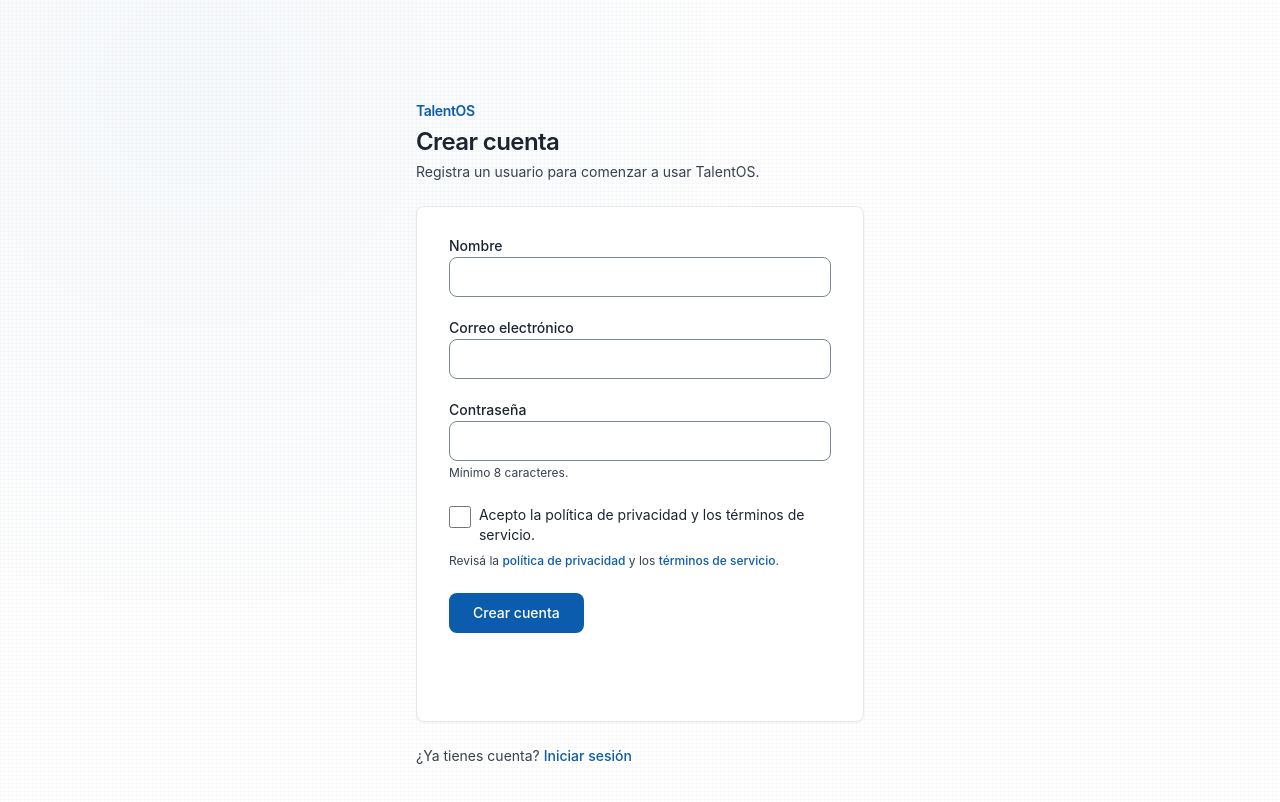
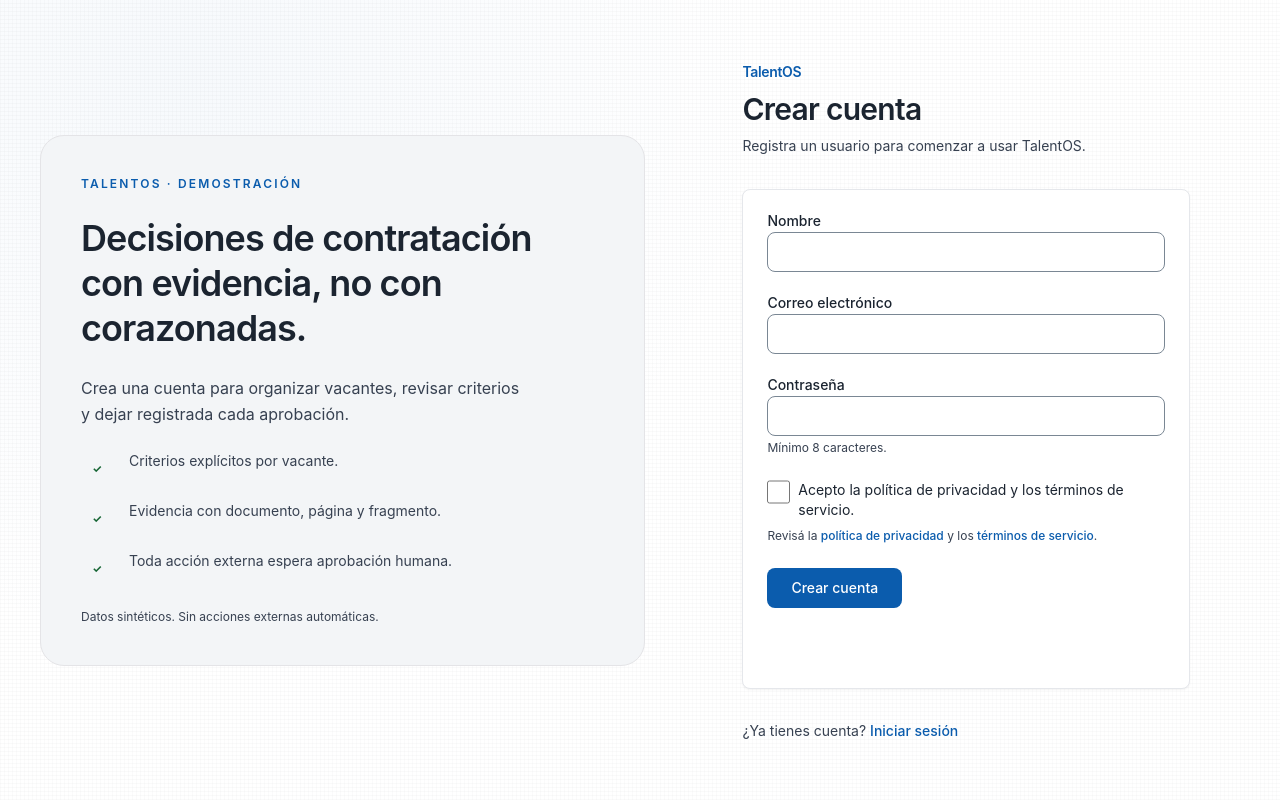
Before and after one commit to NachoLedesma33/talentOS, a Next.js app in the folder apps/web/: page /register in a window 1280 px wide. Shown: the top 802 px of the page. Built offline with nearby package versions, Linux system fonts and the light colour scheme; no server answers.

Commit message:
feat(web): add brand panels to auth pages

```diff
--- a/apps/web/src/app/login/page.tsx
+++ b/apps/web/src/app/login/page.tsx
@@ -8,20 +8,63 @@ export const metadata: Metadata = {
   description: "Accede a tu cuenta de TalentOS para gestionar tus organizaciones.",
 };
 
+const highlights = [
+  "Una vista por decisión del reclutador.",
+  "Evidencia y brechas visibles sin abrir el CV completo.",
+  "Aprobaciones con actor y consecuencia claros.",
+];
+
 export default function LoginPage() {
   return (
-    <main className="flex min-h-screen items-center justify-center px-4 py-10">
-      <div className="w-full max-w-md space-y-4">
-        <div className="space-y-1">
+    <div className="grid min-h-[calc(100vh-4rem)] items-center gap-12 lg:grid-cols-[1.05fr_0.95fr]">
+      <section
+        aria-labelledby="login-intro-heading"
+        className="relative hidden overflow-hidden rounded-3xl border border-border-subtle bg-surface-muted p-10 lg:block"
+      >
+        <span aria-hidden="true" className="absolute -right-12 -top-12 h-44 w-44 rounded-full bg-accent/10" />
+        <span aria-hidden="true" className="absolute -bottom-16 -left-10 h-40 w-40 rounded-full bg-success/10" />
+        <div className="relative space-y-6">
+          <p className="text-xs font-semibold uppercase tracking-[0.18em] text-accent">
+            TalentOS · Espacio de trabajo
+          </p>
+          <h2 id="login-intro-heading" className="max-w-lg text-4xl font-semibold leading-tight tracking-tight">
+            Tu proceso de selección, trazable de principio a fin.
+          </h2>
+          <p className="max-w-md text-base leading-relaxed text-text-muted">
+            Accede a tus organizaciones para revisar postulaciones, evidencia y aprobaciones pendientes.
+          </p>
+          <ul className="space-y-3">
+            {highlights.map((item) => (
+              <li key={item} className="flex items-start gap-3 text-sm text-text-muted">
+                <span
+                  aria-hidden="true"
+                  className="mt-0.5 grid h-5 w-5 shrink-0 place-items-center rounded-full bg-success/10 text-[11px] font-bold text-success"
+                >
+                  ✓
+                </span>
+                {item}
+              </li>
+            ))}
+          </ul>
+          <p className="text-xs text-text-muted">
+            La sesión y los permisos los valida el servidor.
+          </p>
+        </div>
+      </section>
+
+      <section aria-labelledby="login-heading" className="mx-auto w-full max-w-md space-y-5">
+        <div className="space-y-2">
           <Link href="/" className="text-sm font-semibold tracking-tight">
             TalentOS
           </Link>
-          <h1 className="text-2xl font-semibold tracking-tight">Iniciar sesión</h1>
-          <p className="text-sm text-text-muted">
+          <h1 id="login-heading" className="text-3xl font-semibold tracking-tight">
+            Iniciar sesión
+          </h1>
+          <p className="text-sm leading-relaxed text-text-muted">
             Accede con tu cuenta para gestionar tus organizaciones.
           </p>
         </div>
-        <Card className="p-5">
+        <Card className="p-6">
           <LoginForm />
         </Card>
         <p className="text-sm text-text-muted">
@@ -36,7 +79,7 @@ export default function LoginPage() {
             Crear cuenta
           </Link>
         </p>
-      </div>
-    </main>
+      </section>
+    </div>
   );
 }
--- a/apps/web/src/app/register/page.tsx
+++ b/apps/web/src/app/register/page.tsx
@@ -8,20 +8,63 @@ export const metadata: Metadata = {
   description: "Registra un usuario para comenzar a usar TalentOS.",
 };
 
+const highlights = [
+  "Criterios explícitos por vacante.",
+  "Evidencia con documento, página y fragmento.",
+  "Toda acción externa espera aprobación humana.",
+];
+
 export default function RegisterPage() {
   return (
-    <main className="flex min-h-screen items-center justify-center px-4 py-10">
-      <div className="w-full max-w-md space-y-4">
-        <div className="space-y-1">
+    <div className="grid min-h-[calc(100vh-4rem)] items-center gap-12 lg:grid-cols-[1.05fr_0.95fr]">
+      <section
+        aria-labelledby="register-intro-heading"
+        className="relative hidden overflow-hidden rounded-3xl border border-border-subtle bg-surface-muted p-10 lg:block"
+      >
+        <span aria-hidden="true" className="absolute -right-12 -top-12 h-44 w-44 rounded-full bg-accent/10" />
+        <span aria-hidden="true" className="absolute -bottom-16 -left-10 h-40 w-40 rounded-full bg-success/10" />
+        <div className="relative space-y-6">
+          <p className="text-xs font-semibold uppercase tracking-[0.18em] text-accent">
+            TalentOS · Demostración
+          </p>
+          <h2 id="register-intro-heading" className="max-w-lg text-4xl font-semibold leading-tight tracking-tight">
+            Decisiones de contratación con evidencia, no con corazonadas.
+          </h2>
+          <p className="max-w-md text-base leading-relaxed text-text-muted">
+            Crea una cuenta para organizar vacantes, revisar criterios y dejar registrada cada aprobación.
+          </p>
+          <ul className="space-y-3">
+            {highlights.map((item) => (
+              <li key={item} className="flex items-start gap-3 text-sm text-text-muted">
+                <span
+                  aria-hidden="true"
+                  className="mt-0.5 grid h-5 w-5 shrink-0 place-items-center rounded-full bg-success/10 text-[11px] font-bold text-success"
+                >
+                  ✓
+                </span>
+                {item}
+              </li>
+            ))}
+          </ul>
+          <p className="text-xs text-text-muted">
+            Datos sintéticos. Sin acciones externas automáticas.
+          </p>
+        </div>
+      </section>
+
+      <section aria-labelledby="register-heading" className="mx-auto w-full max-w-md space-y-5">
+        <div className="space-y-2">
           <Link href="/" className="text-sm font-semibold tracking-tight">
             TalentOS
           </Link>
-          <h1 className="text-2xl font-semibold tracking-tight">Crear cuenta</h1>
-          <p className="text-sm text-text-muted">
+          <h1 id="register-heading" className="text-3xl font-semibold tracking-tight">
+            Crear cuenta
+          </h1>
+          <p className="text-sm leading-relaxed text-text-muted">
             Registra un usuario para comenzar a usar TalentOS.
           </p>
         </div>
-        <Card className="p-5">
+        <Card className="p-6">
           <RegisterForm />
         </Card>
         <p className="text-sm text-text-muted">
@@ -30,7 +73,7 @@ export default function RegisterPage() {
             Iniciar sesión
           </Link>
         </p>
-      </div>
-    </main>
+      </section>
+    </div>
   );
 }
```
